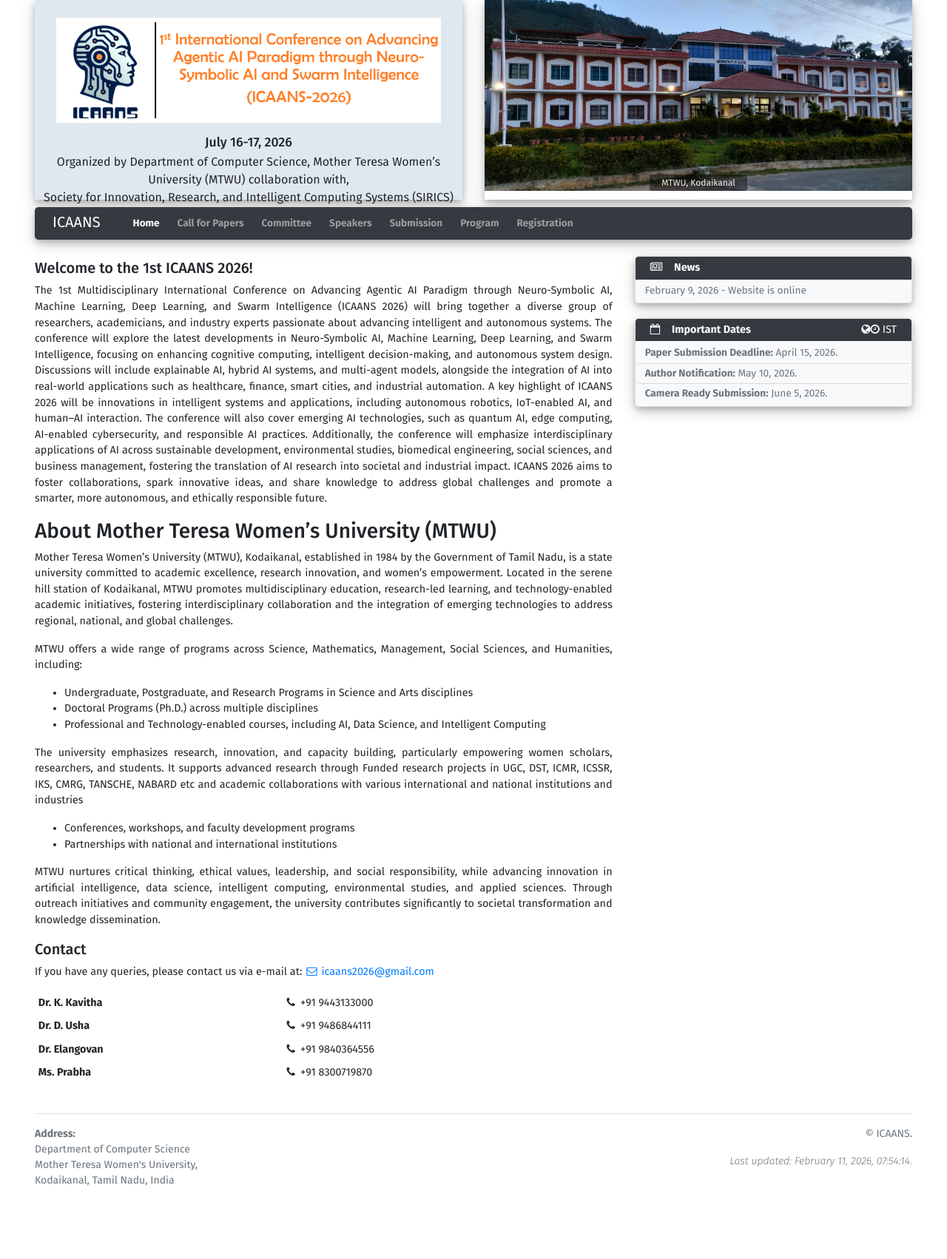
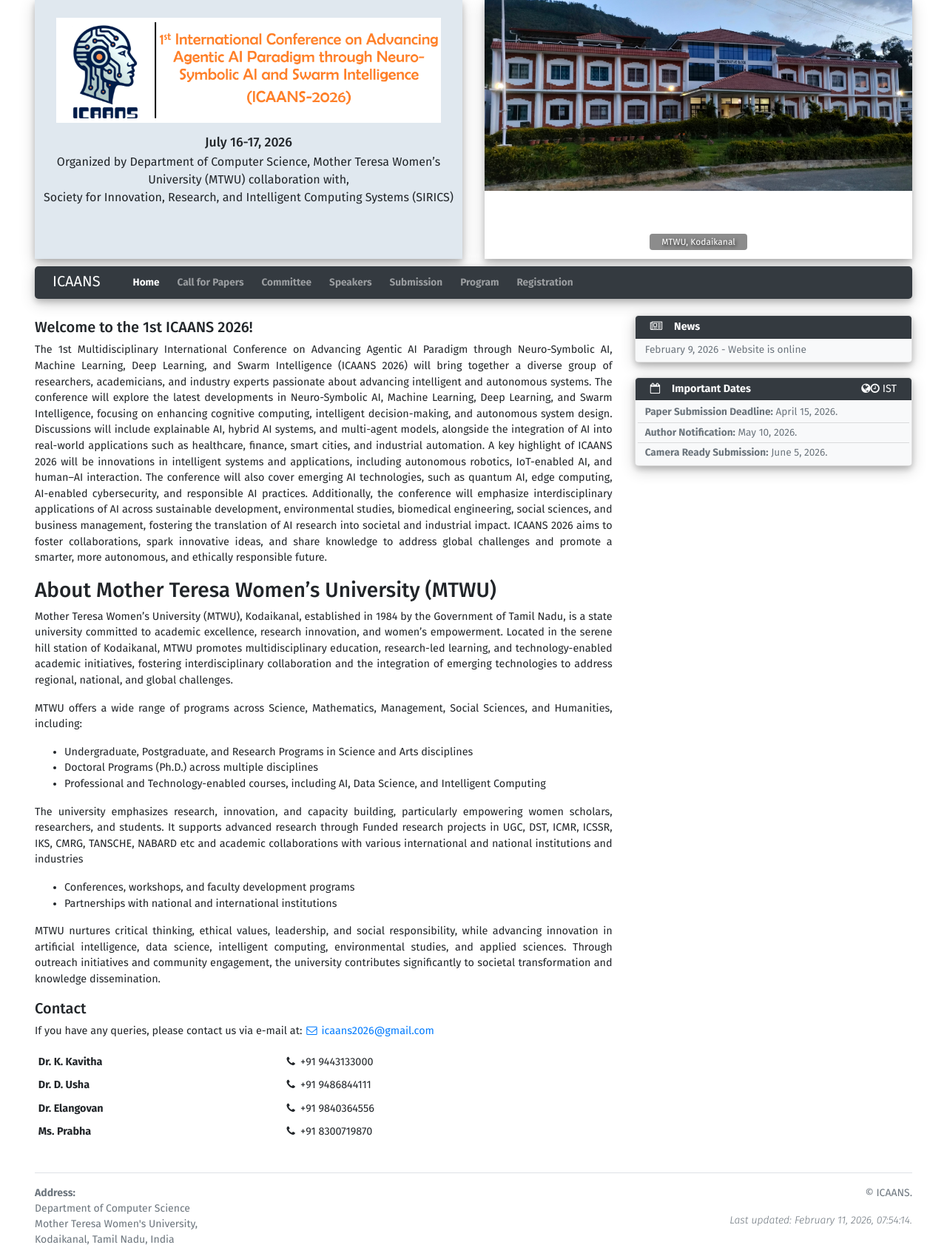
Before and after one commit to sravivarman/icaans_conf, a Jekyll site: the page built from index.md, in a window 1280 px wide. Shown: the whole page at 74% size. Built offline with Jekyll 4.4.1, drawn with Linux system fonts in a browser that asks for light colours; before the commit the page ends 1622 px from its top, so only the background shows below that.

Commit message:
Update main.css

```diff
--- a/assets/main.css
+++ b/assets/main.css
@@ -33,7 +33,7 @@ body {
 
 .jumbotron,
 .carousel-item {
-    height: 270px;
+    height: 350px;
     border-radius: 0;
 }
 
```
